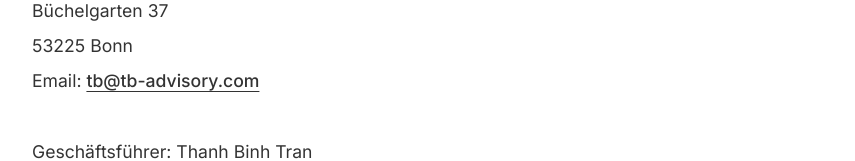
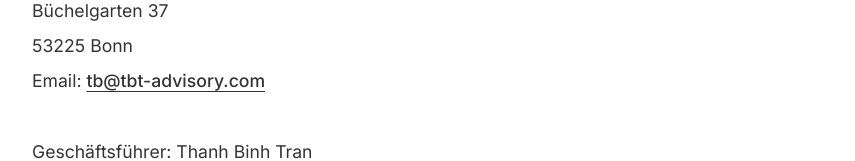
Before and after one commit to maxd211/Tbt-Advisory, a Next.js app: page / in a window 1280 px wide. Shown: the part 2857-3018 px from the top of the page, without its empty margins (72-927 px from the left). Built offline with nearby package versions, Linux system fonts and the light colour scheme.

Commit message:
Update email in imprint

```diff
--- a/app/page.js
+++ b/app/page.js
@@ -90,7 +90,7 @@ export default function Home() {
                             <strong>TBT Consulting GmbH</strong><br />
                             Büchelgarten 37<br />
                             53225 Bonn<br />
-                            Email: <a href="mailto:tb@tb-advisory.com">tb@tb-advisory.com</a><br /><br />
+                            Email: <a href="mailto:tb@tbt-advisory.com">tb@tbt-advisory.com</a><br /><br />
                             Geschäftsführer: Thanh Binh Tran<br />
                             Amtsgericht Berlin-Charlottenburg: HRB 218611 B
                         </p>
```
